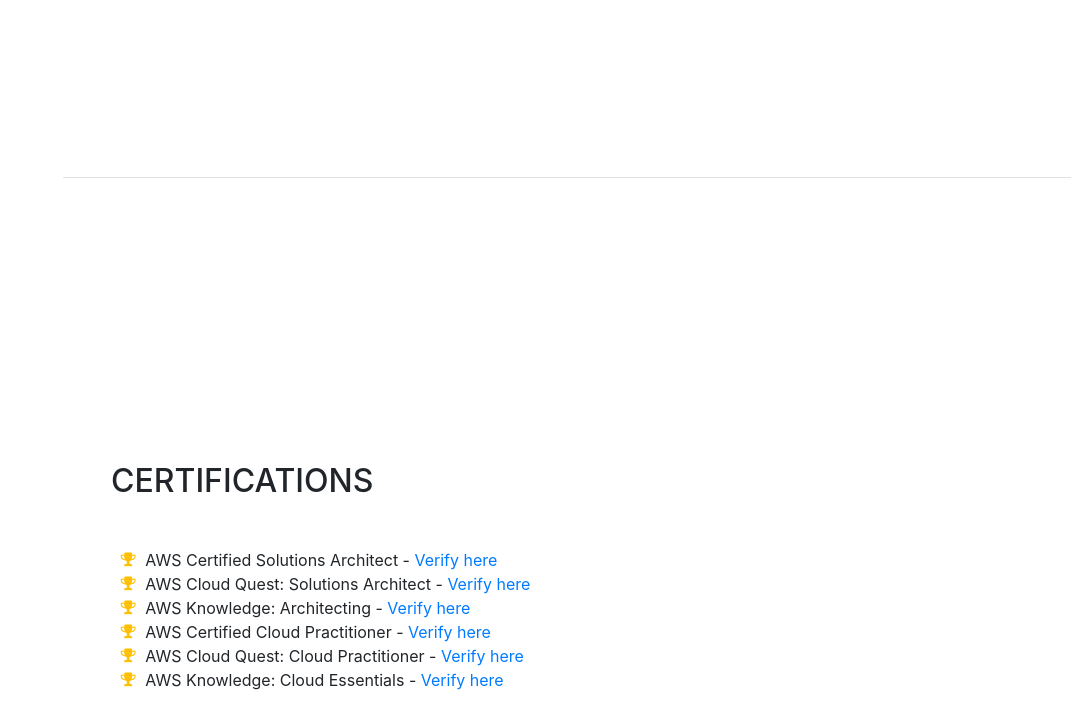
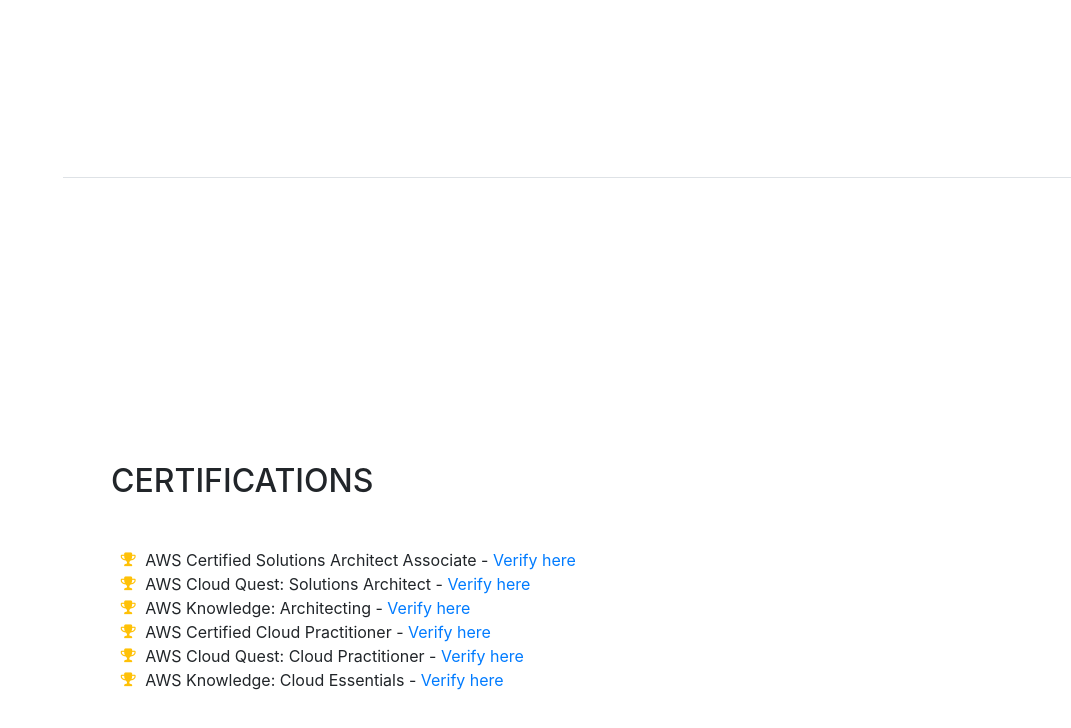
Before and after one commit to excalibuur/cloud-resume-challenge, a website with bundled scripts: page website/index.html in a window 1280 px wide. Shown: the part 4829-5557 px from the top of the page, without its empty margins (209-1280 px from the left). Built offline with nearby package versions, Linux system fonts and the light colour scheme; no server answers; a web font is replaced by a local one.

Commit message:
associate mention

```diff
--- a/website/index.html
+++ b/website/index.html
@@ -292,7 +292,7 @@
 
             <li>
               <i class="fa-li fa fa-trophy text-warning"></i>
-              AWS Certified Solutions Architect -
+              AWS Certified Solutions Architect Associate -
               <a target="_blank" rel="noopener noreferrer" href="https://www.credly.com/badges/3aee9e99-638e-4e14-9d47-30145db562c6">Verify here</a>
             </li>
             <li>
```
